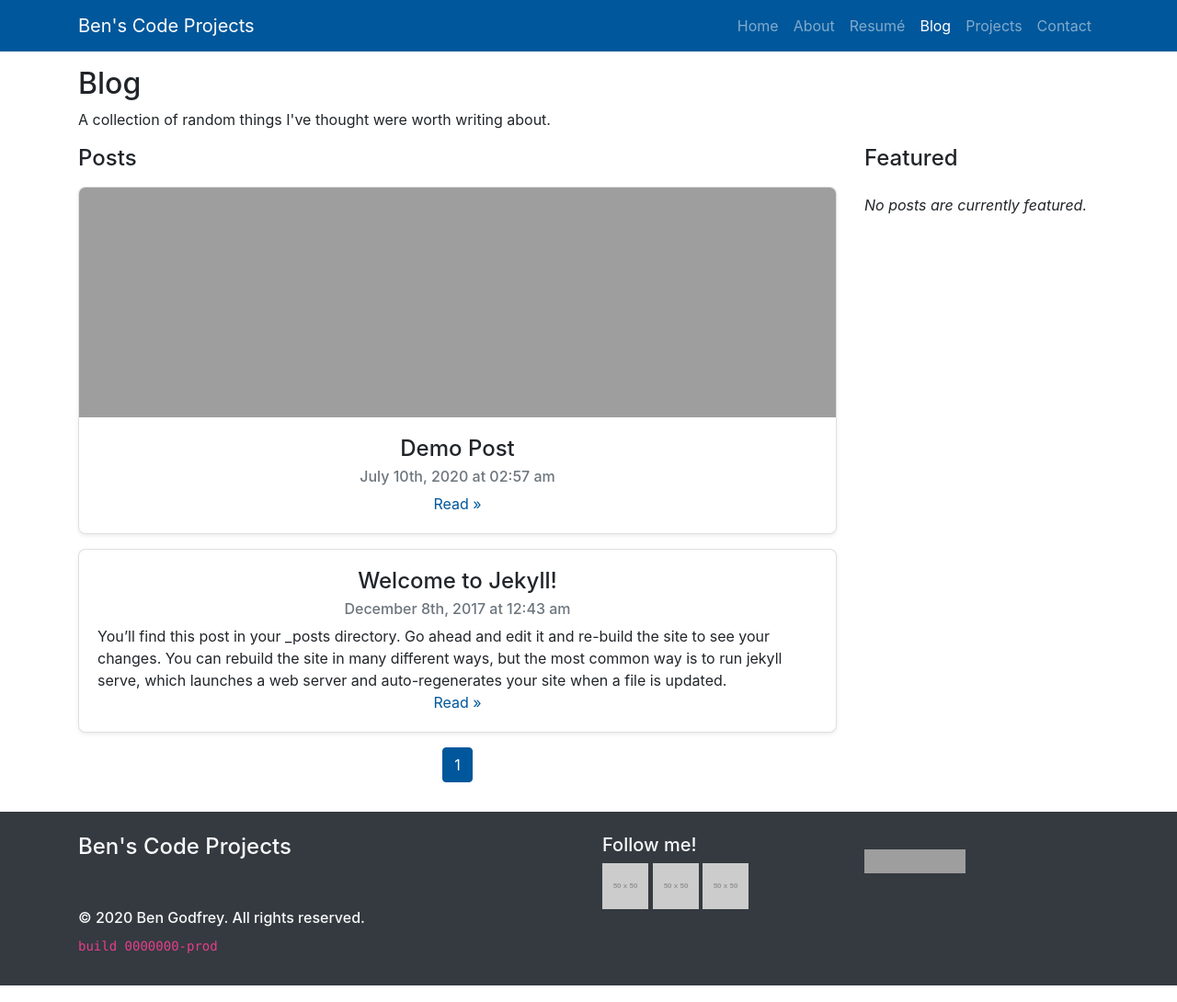
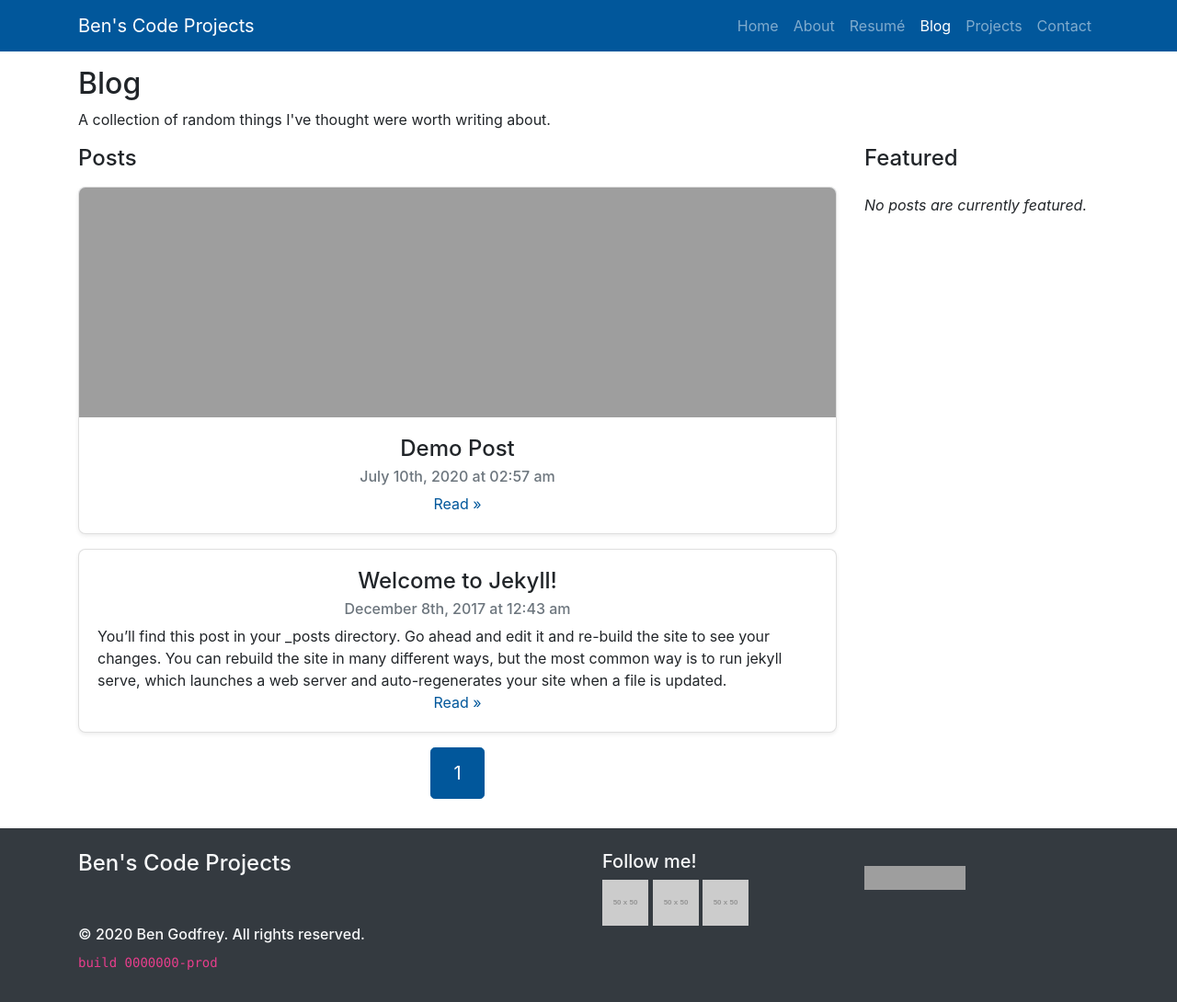
Before and after one commit to BenJetson/benjetson.github.io, a Jekyll site: the page built from blog/index.html, in a window 1280 px wide. Shown: the whole page at 92% size. Built offline with Jekyll 4.4.1, drawn with Linux system fonts in a browser that asks for light colours; the list of posts is cut into pages by our own code; grey boxes are pictures that could not be loaded.

Commit message:
Make paginator scale to fit different viewport sizes. #15

```diff
--- a/_sass/custom/styles/_blogpost.scss
+++ b/_sass/custom/styles/_blogpost.scss
@@ -3,6 +3,34 @@
 //
 // Styles for the blog post layout.
 //
+
+.blog-pagination {
+  @extend .pagination;
+}
+
+@include media-breakpoint-up(xl) {
+  .blog-pagination {
+    @include pagination-size(
+      $pagination-padding-y-lg,
+      $pagination-padding-x-lg,
+      $font-size-lg,
+      $line-height-lg,
+      $border-radius-lg
+    );
+  }
+}
+
+@include media-breakpoint-down(xs) {
+  .blog-pagination {
+    @include pagination-size(
+      $pagination-padding-y-sm,
+      $pagination-padding-x-sm,
+      $font-size-sm,
+      $line-height-sm,
+      $border-radius-sm
+    );
+  }
+}
 
 div.blogpost-excerpt {
   display: -webkit-box;
--- a/blog/index.html
+++ b/blog/index.html
@@ -45,7 +45,7 @@ title: Blog
       </section>
 
       <nav aria-label="Blog Pages">
-        <ul class="pagination justify-content-center">
+        <ul class="blog-pagination justify-content-center">
           {% assign range = 2 %}
           {% assign start = paginator.page | minus: range %}
           {% assign end = paginator.page | plus: range %}
```
